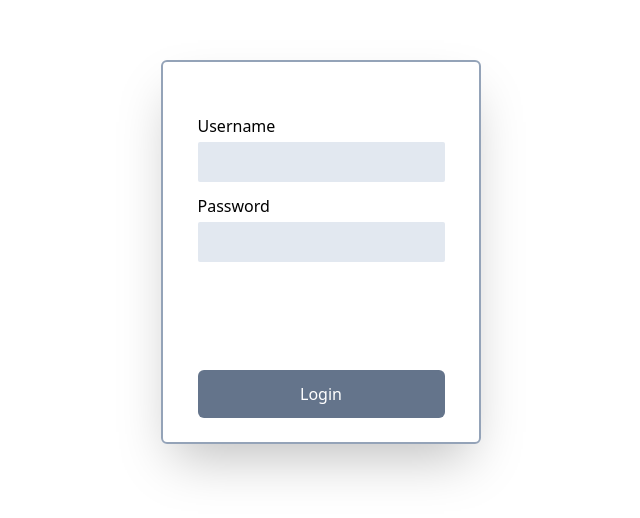
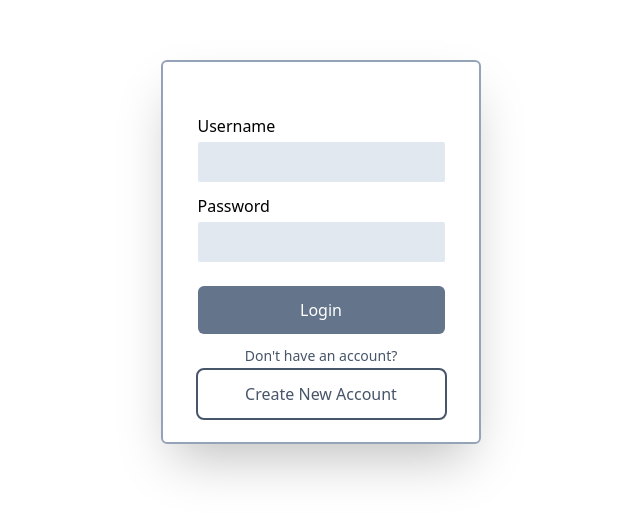
Before and after one commit to earacena/realtime-chat-frontend, a React (Create React App) app: page / in a window 1280 px wide. Shown: the part 148-666 px from the top of the page, without its empty margins (319-959 px from the left). Built offline with nearby package versions, Linux system fonts and the light colour scheme; what runtypes would draw is missing.

Commit message:
Add registration button to LoginForm

```diff
--- a/src/features/Login/LoginForm.tsx
+++ b/src/features/Login/LoginForm.tsx
@@ -29,7 +29,6 @@ function LoginForm() {
     });
   };
 
-
   return (
     <FormWrapper>
       <form className="flex flex-col" onSubmit={handleSubmit(onSubmit)}>
@@ -57,8 +56,18 @@ function LoginForm() {
           id="login-button"
           className="rounded-md p-3 bg-slate-500 text-white w-full mt-auto hover:bg-slate-400"
           type="submit"
-          aria-label="login">
+          aria-label="login"
+        >
           Login
+        </button>
+        <p className="mt-auto text-sm self-center text-slate-600">Don't have an account?</p>
+        <button
+          id="register-button"
+          className="rounded-md p-3 outline outline-2 text-slate-600 w-full mt-1 hover:bg-slate-200"
+          type="button"
+          aria-label="login"
+        >
+          Create New Account
         </button>
       </form>
     </FormWrapper>
```
